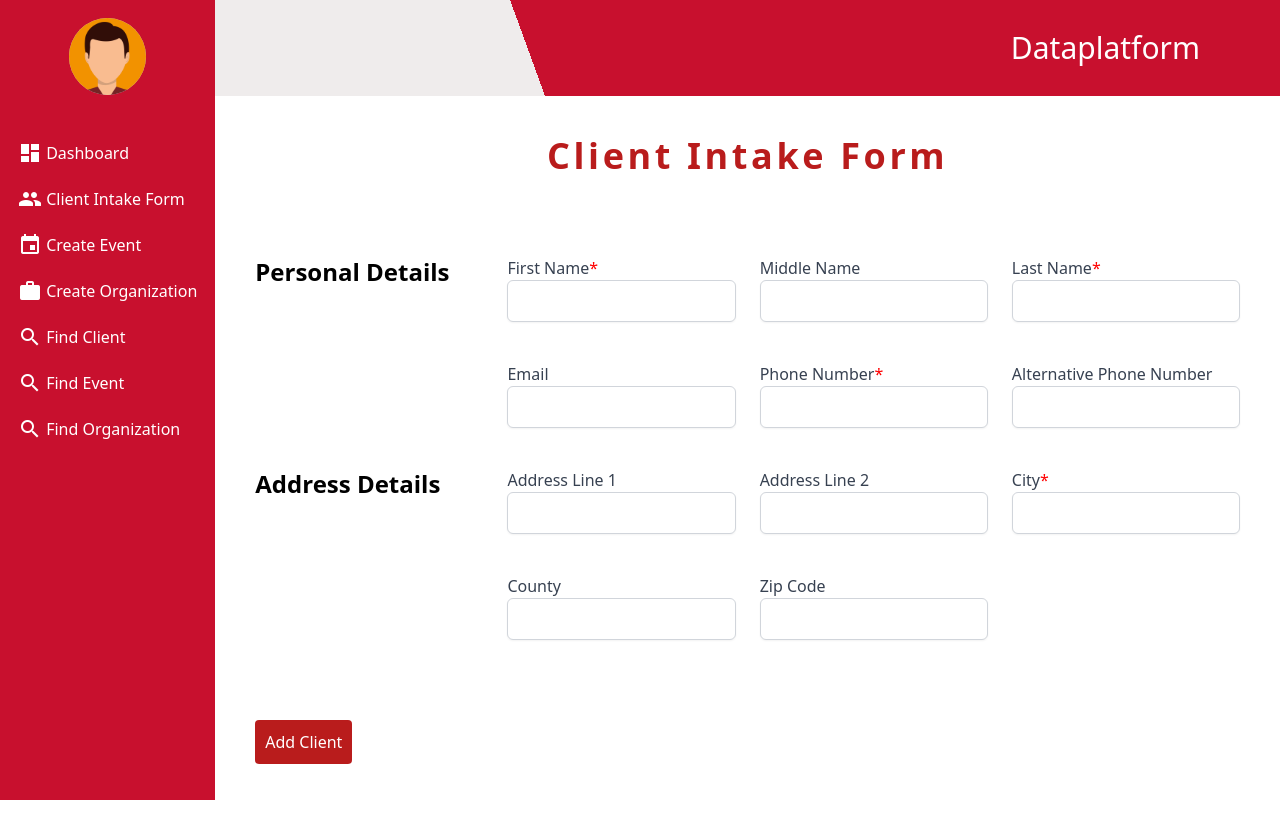
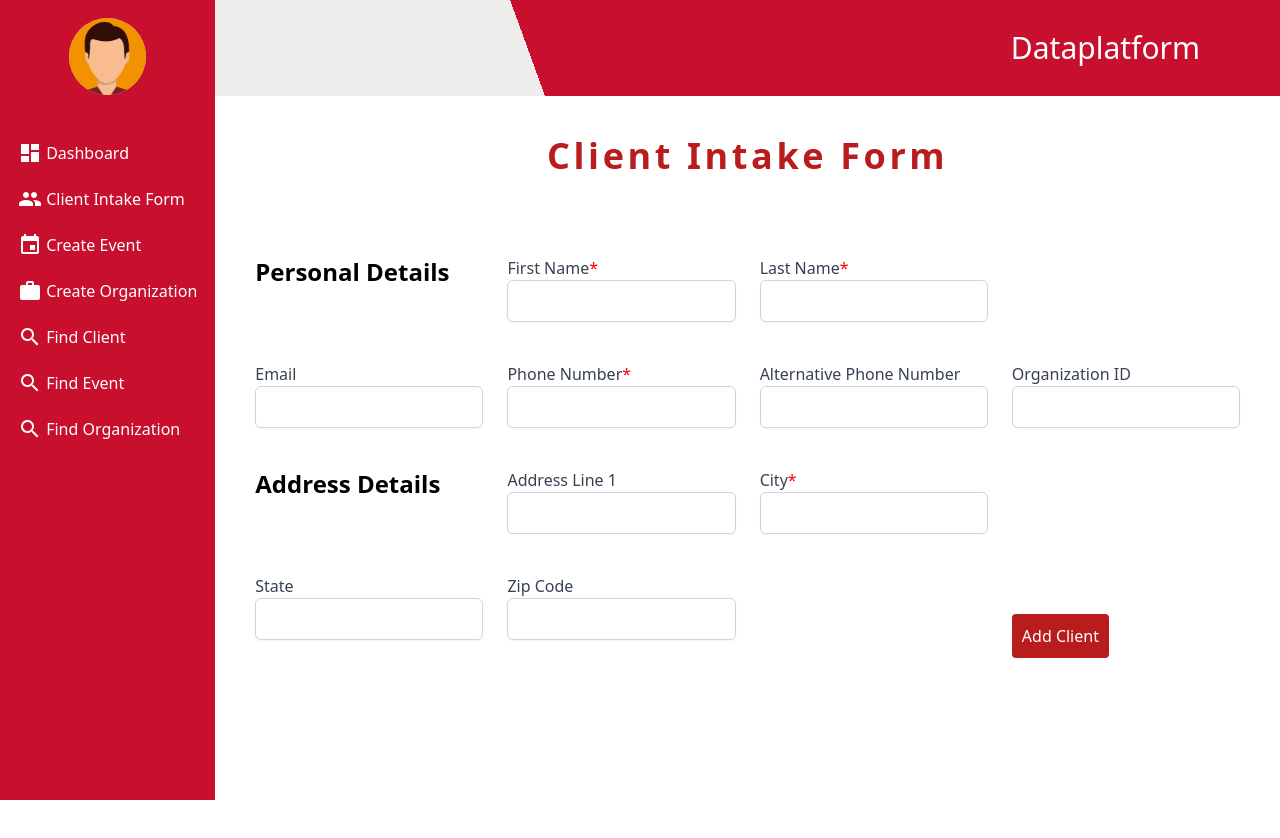
Before and after one commit to CIS-Fall-2022/project-cis_4339_project_-41, a Vue app in the folder frontend/: page /intakeform in a window 1280 px wide. Shown: the top 838 px of the page. After the commit the page ends 800 px from the top, so only its background shows below. Built offline with nearby package versions, Linux system fonts and the light colour scheme.

Commit message:
Update intakeForm.vue

```diff
--- a/frontend/src/components/intakeForm.vue
+++ b/frontend/src/components/intakeForm.vue
@@ -13,7 +13,6 @@ export default {
     return {
       client: {
         firstName: "",
-        middleName: "",
         lastName: "",
         email: "",
         phoneNumbers: [
@@ -24,11 +23,11 @@ export default {
         ],
         address: {
           line1: "",
-          line2: "",
           city: "",
-          county: "",
+          state: "",
           zip: "",
         },
+        orgID: "",
       },
     };
   },
@@ -46,7 +45,6 @@ export default {
             this.$router.push("/findclient");
             this.client = {
               firstName: "",
-              middleName: "",
               lastName: "",
               email: "",
               phoneNumbers: [
@@ -57,11 +55,11 @@ export default {
               ],
               address: {
                 line1: "",
-                line2: "",
                 city: "",
-                county: "",
+                state: "",
                 zip: "",
               },
+              orgID: "",
             };
           })
           .catch((error) => {
@@ -116,19 +114,6 @@ export default {
                   :key="error.$uid"
                 >{{ error.$message }}!</p>
               </span>
-            </label>
-          </div>
-
-          <!-- form field -->
-          <div class="flex flex-col">
-            <label class="block">
-              <span class="text-gray-700">Middle Name</span>
-              <input
-                type="text"
-                class="w-full rounded-md border-gray-300 shadow-sm focus:border-indigo-300 focus:ring focus:ring-indigo-200 focus:ring-opacity-50"
-                placeholder
-                v-model="client.middleName"
-              />
             </label>
           </div>
 
@@ -205,7 +190,20 @@ export default {
               />
             </label>
           </div>
+          <!-- form field -->
+          <div class="flex flex-col">
+            <label class="block">
+              <span class="text-gray-700">Organization ID</span>
+              <input
+                type="text"
+                class="w-full rounded-md border-gray-300 shadow-sm focus:border-indigo-300 focus:ring focus:ring-indigo-200 focus:ring-opacity-50"
+                pattern="[0-9]{3}[0-9]{3}[0-9]{4}"
+                v-model="client.orgID"
+              />
+            </label>
+          </div>
         </div>
+
 
         <!-- grid container -->
         <div class="mt-10 grid grid-cols-1 sm:grid-cols-2 md:grid-cols-4 gap-x-6 gap-y-10">
@@ -218,17 +216,6 @@ export default {
                 type="text"
                 class="w-full rounded-md border-gray-300 shadow-sm focus:border-indigo-300 focus:ring focus:ring-indigo-200 focus:ring-opacity-50"
                 v-model="client.address.line1"
-              />
-            </label>
-          </div>
-          <!-- form field -->
-          <div class="flex flex-col">
-            <label class="block">
-              <span class="text-gray-700">Address Line 2</span>
-              <input
-                type="text"
-                class="w-full rounded-md border-gray-300 shadow-sm focus:border-indigo-300 focus:ring focus:ring-indigo-200 focus:ring-opacity-50"
-                v-model="client.address.line2"
               />
             </label>
           </div>
@@ -255,11 +242,11 @@ export default {
           <!-- form field -->
           <div class="flex flex-col">
             <label class="block">
-              <span class="text-gray-700">County</span>
+              <span class="text-gray-700">State</span>
               <input
                 type="text"
                 class="w-full rounded-md border-gray-300 shadow-sm focus:border-indigo-300 focus:ring focus:ring-indigo-200 focus:ring-opacity-50"
-                v-model="client.address.county"
+                v-model="client.address.state"
               />
             </label>
           </div>
```
